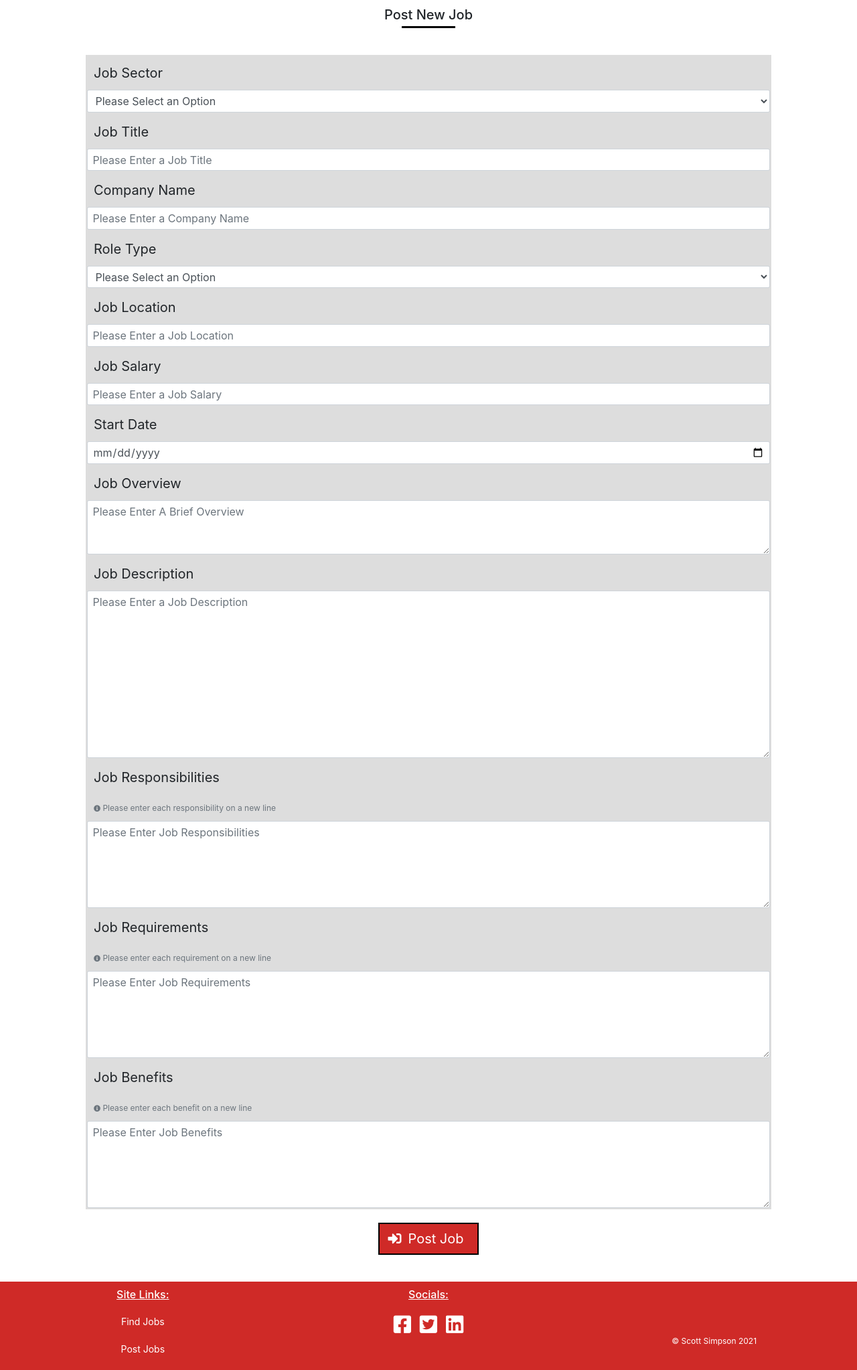
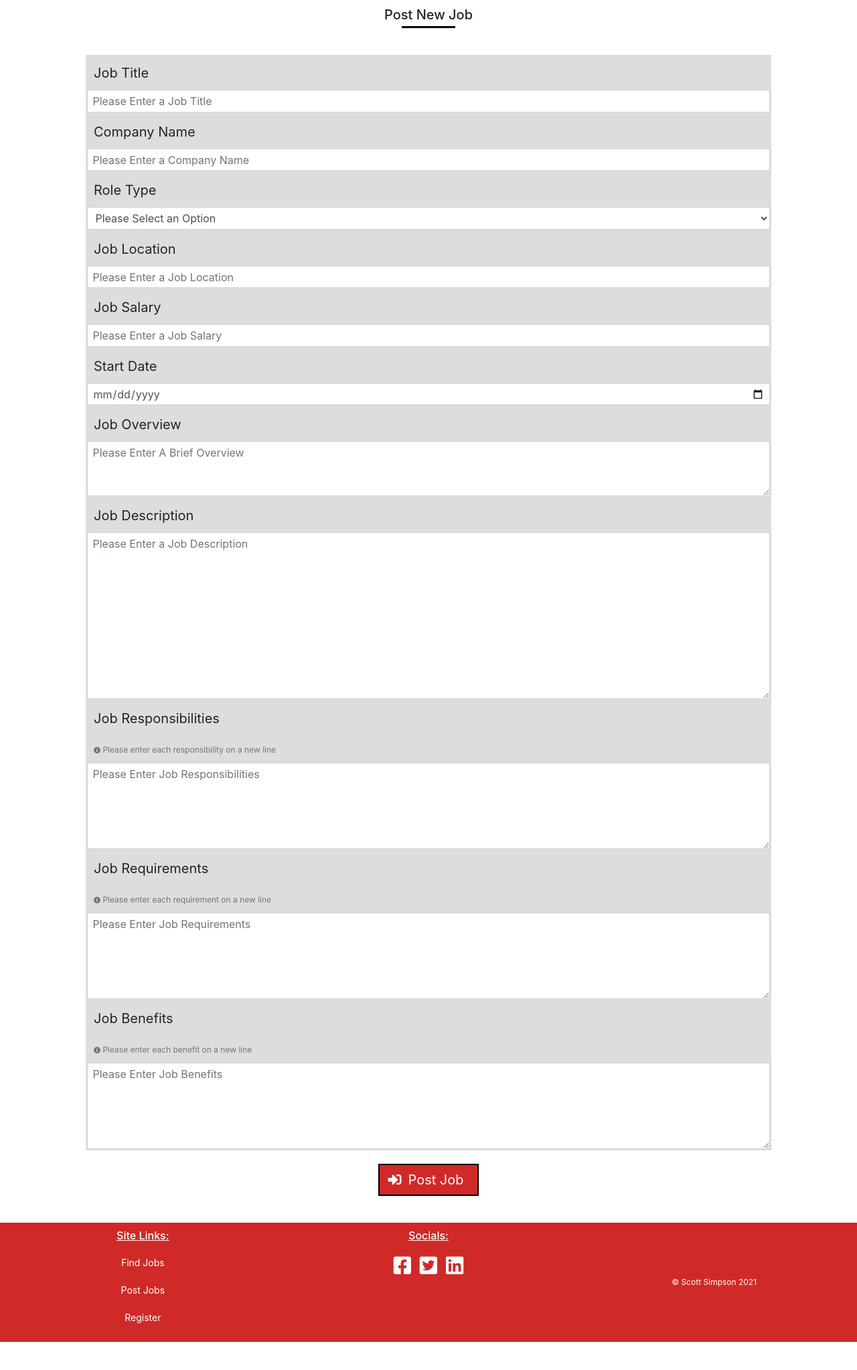
Before and after one commit to Code-Institute-Submissions/CI-MS3-Fledgling-Talent, a Flask app: page /add_job in a window 1280 px wide. Shown: the part 63-2109 px from the top of the page at 67% size. After the commit the page ends 2067 px from the top, so only its background shows below. Run offline with Flask 2, Linux system fonts and the light colour scheme; data that the repository does not hold is empty; some libraries are stand-ins or nearby versions.

Commit message:
FEAT: Remove job sector, as changing to specialist site

```diff
--- a/templates/add_job.html
+++ b/templates/add_job.html
@@ -8,14 +8,6 @@
         <div class="row">
             <div class="col-s8 form-section-card">
                 <form method="POST" action="{{ url_for('add_job') }}">
-                    <!--Job Sector Field-->
-                    <div class="form-group">
-                        <label for="job_sector">Job Sector</label>
-                        <select class="form-control" id="job_sector" name="job_sector" required>
-                            <option disabled selected>Please Select an Option</option>
-                            <option>Tech</option>
-                        </select>
-                    </div>
                     <!--Job Title Field-->
                     <div class="form-group">
                         <label for="job_title">Job Title</label>
```
Also changed, not shown: templates/edit_job.html (+0 -8 lines).
